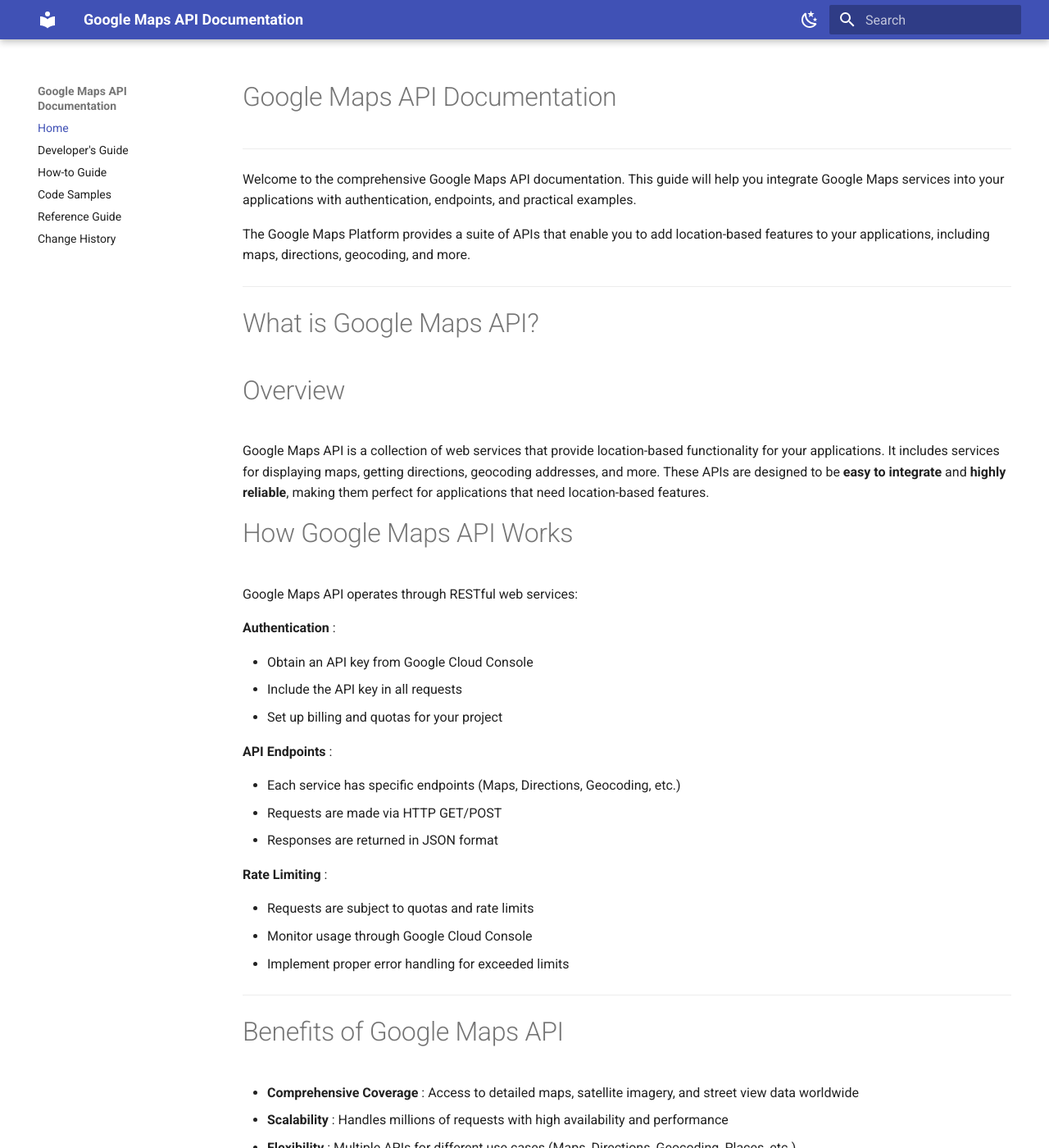
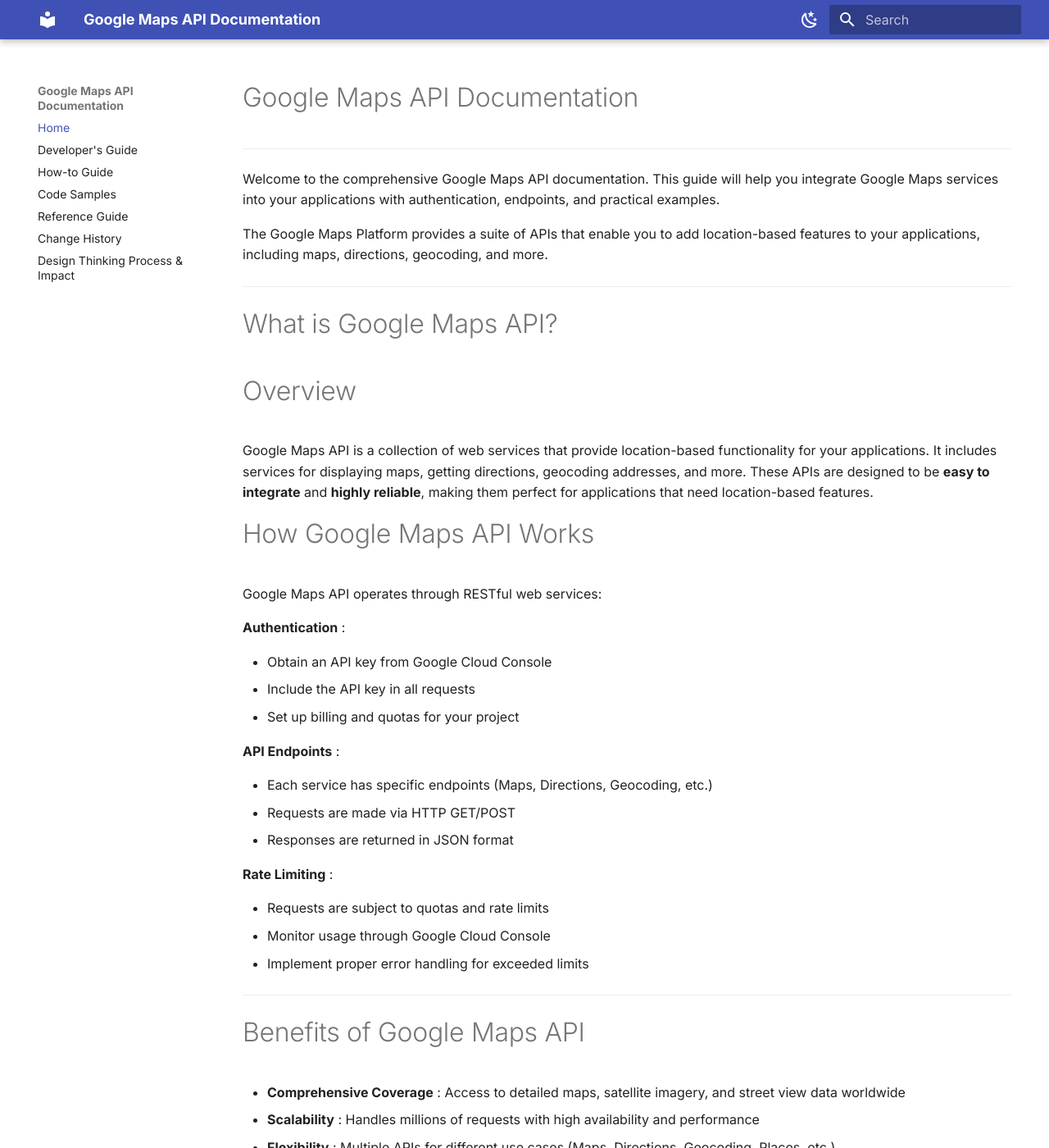
Before and after one commit to ambernegi/Documentation, an MkDocs documentation site: the page built from docs/index.md, in a window 1280 px wide and 1400 px high. Shown: the whole window at 82% size. Built offline with MkDocs 1.6.1 and Material for MkDocs 9.7.7, drawn with Linux system fonts in a browser that asks for light colours; some of the changed lines change nothing that is shown.

Commit message:
Update mkdocs.yml

```diff
--- a/mkdocs.yml
+++ b/mkdocs.yml
@@ -7,6 +7,7 @@
   - "Code Samples": code-samples.md
   - "Reference Guide": reference-guide.md
   - "Change History": change-history.md
+  - "Design Thinking Process & Impact": design-thinking.md
 theme:
   name: material
   palette:
@@ -23,8 +24,8 @@
         icon: material/weather-sunny
         name: Switch to light mode
   font:
-    text: Roboto
-    code: Fira Mono
+    text: Inter
+    code: JetBrains Mono
   features:
     - navigation.sections
     - navigation.top
```
